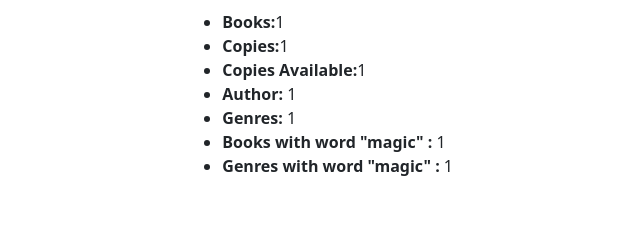
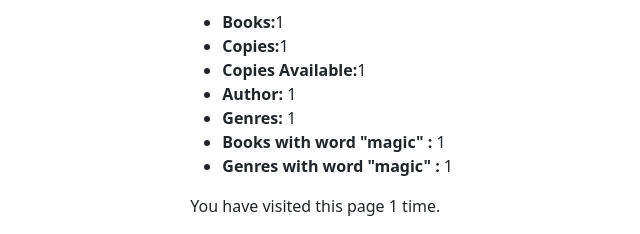
Before and after one commit to jerahmeel200/MDN_djan013480z2op, a Django app: template locallibrary/catalog/templates/index.html in a window 1280 px wide. Shown: the part 712-946 px from the top of the page, without its empty margins (35-675 px from the left). Before the commit the page ends 888 px from the top, so only its background shows below. Run offline with Django 5.2, Linux system fonts and the light colour scheme; the template is opened without the code that fills it: most values are stand-ins (such as "Sample title", 1, 10 or a date in 2020).

Commit message:
fix:fixes

```diff
--- a/locallibrary/catalog/templates/index.html
+++ b/locallibrary/catalog/templates/index.html
@@ -22,5 +22,8 @@
   <li><strong>Books with word "magic" :</strong> {{ num_books_with_keyword }}</li>
   <li><strong>Genres with word "magic" :</strong> {{ num_genres_with_keyword }}</li>
 </ul>
+<p>
+  You have visited this page {{ num_visits }} time{{ num_visits|pluralize }}.
+</p>
 
 {% endblock %}
```
